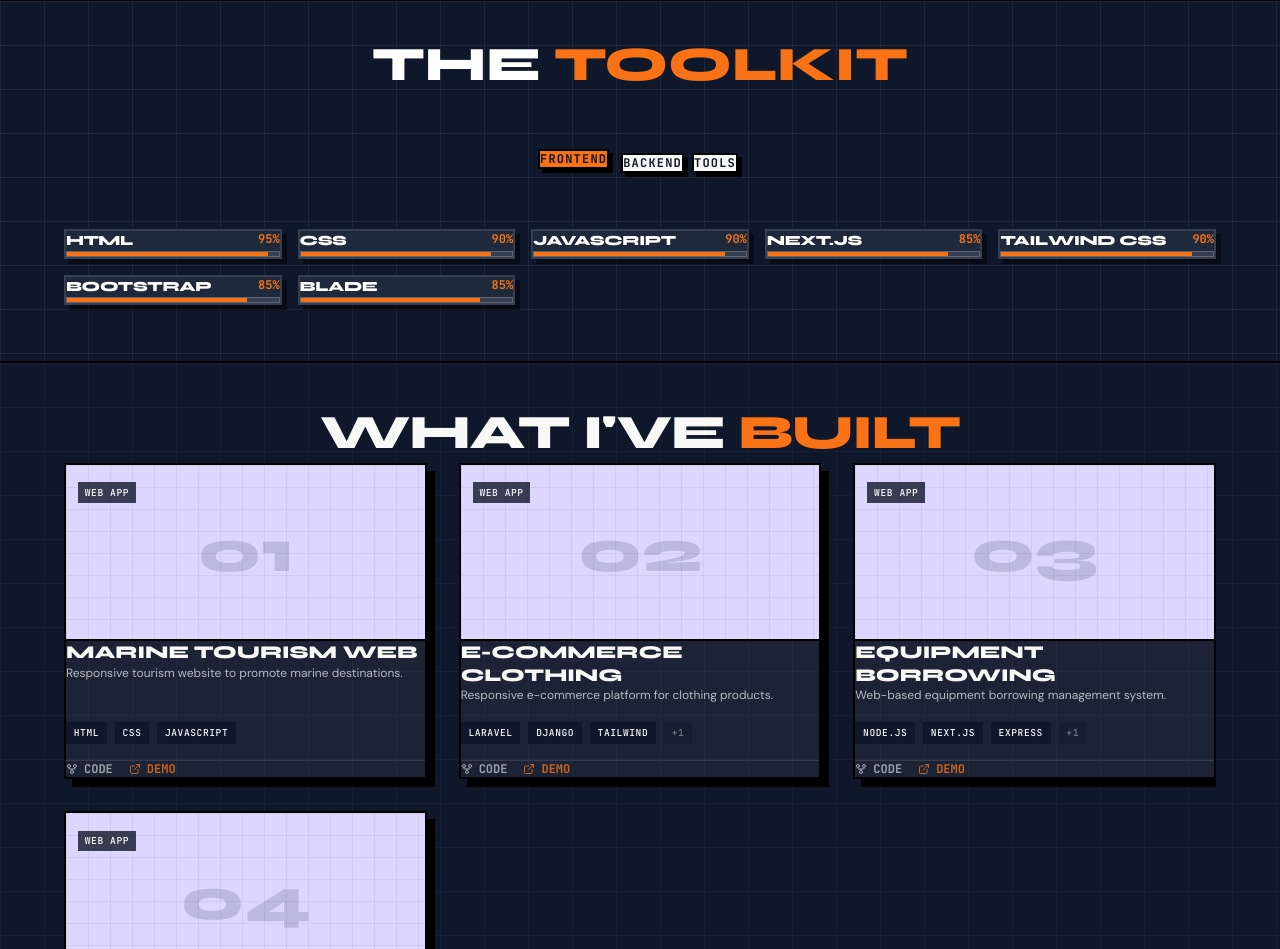
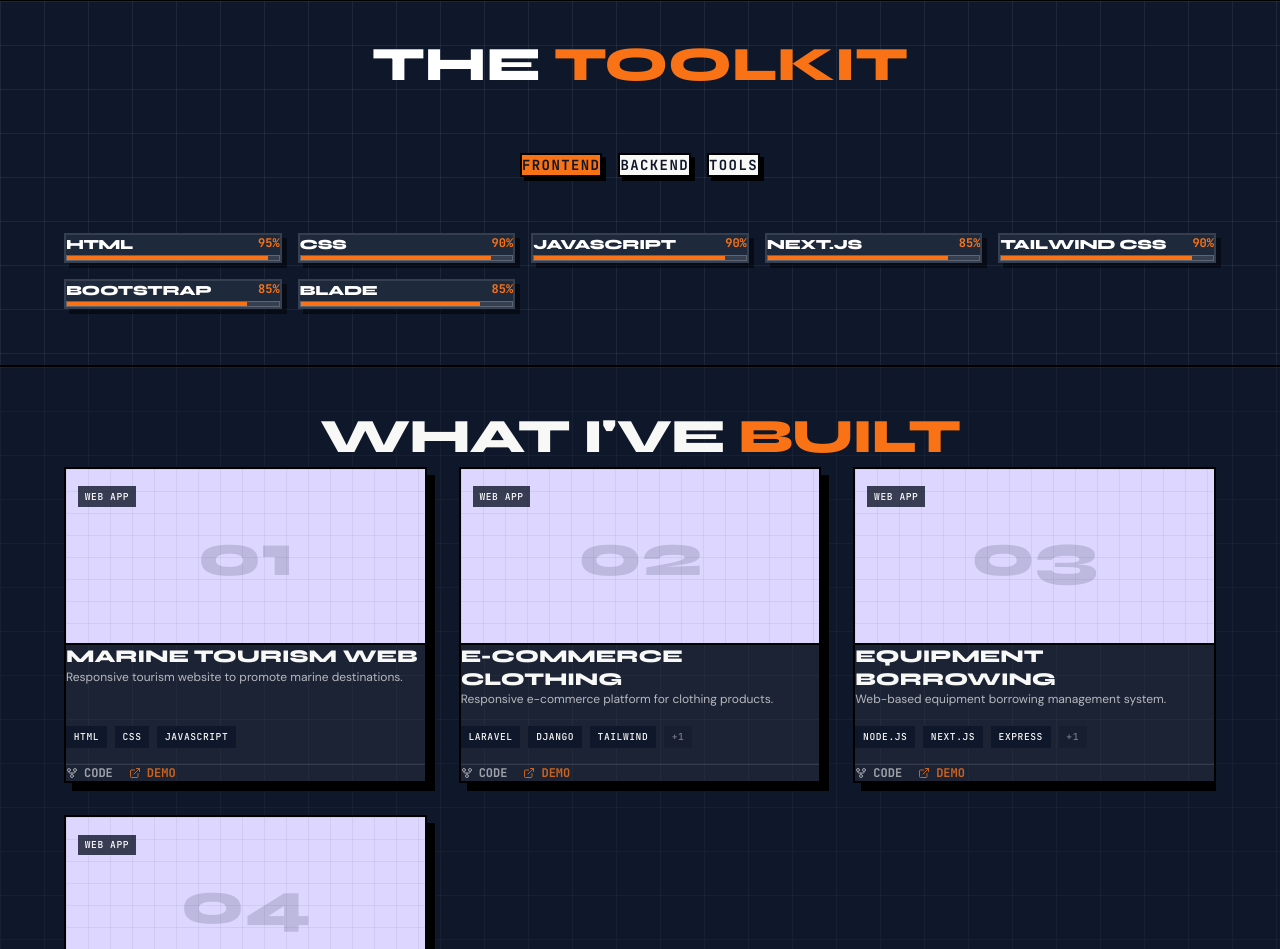
Before and after one commit to agielnawawi46/portofolio-v3, a React (Vite) app: page / in a window 1280 px wide. Shown: the part 1420-2369 px from the top of the page. Built offline with nearby package versions, Linux system fonts and the light colour scheme.

Commit message:
style: increase toolkit filter tab size and make them float only on hover

```diff
--- a/src/components/AboutSkillSection.tsx
+++ b/src/components/AboutSkillSection.tsx
@@ -286,14 +286,12 @@ export default function AboutSkillSection() {
               </h3>
 
               {/* Category Tabs */}
-              <div className="flex gap-2 flex-wrap justify-center" style={{ marginTop: '2.5rem', marginBottom: '3.5rem' }}>
+              <div className="flex gap-3 md:gap-4 flex-wrap justify-center" style={{ marginTop: '2.5rem', marginBottom: '3.5rem' }}>
                 {categories.map(cat => (
                   <button
                     key={cat}
                     onClick={() => setActiveCategory(cat)}
-                    className={`px-4 py-2 text-xs font-bold uppercase tracking-widest border-2 border-black transition-all duration-200 ${
-                      activeCategory === cat ? '-translate-y-1 -translate-x-1' : 'hover:-translate-y-1 hover:-translate-x-1'
-                    }`}
+                    className="px-5 md:px-8 py-2.5 md:py-3.5 text-xs md:text-sm font-black uppercase tracking-widest border-2 border-black transition-transform duration-200 hover:-translate-y-1 hover:-translate-x-1"
                     style={{
                       fontFamily: 'var(--font-mono)',
                       background: activeCategory === cat ? 'var(--color-orange)' : 'var(--color-canvas)',
```
